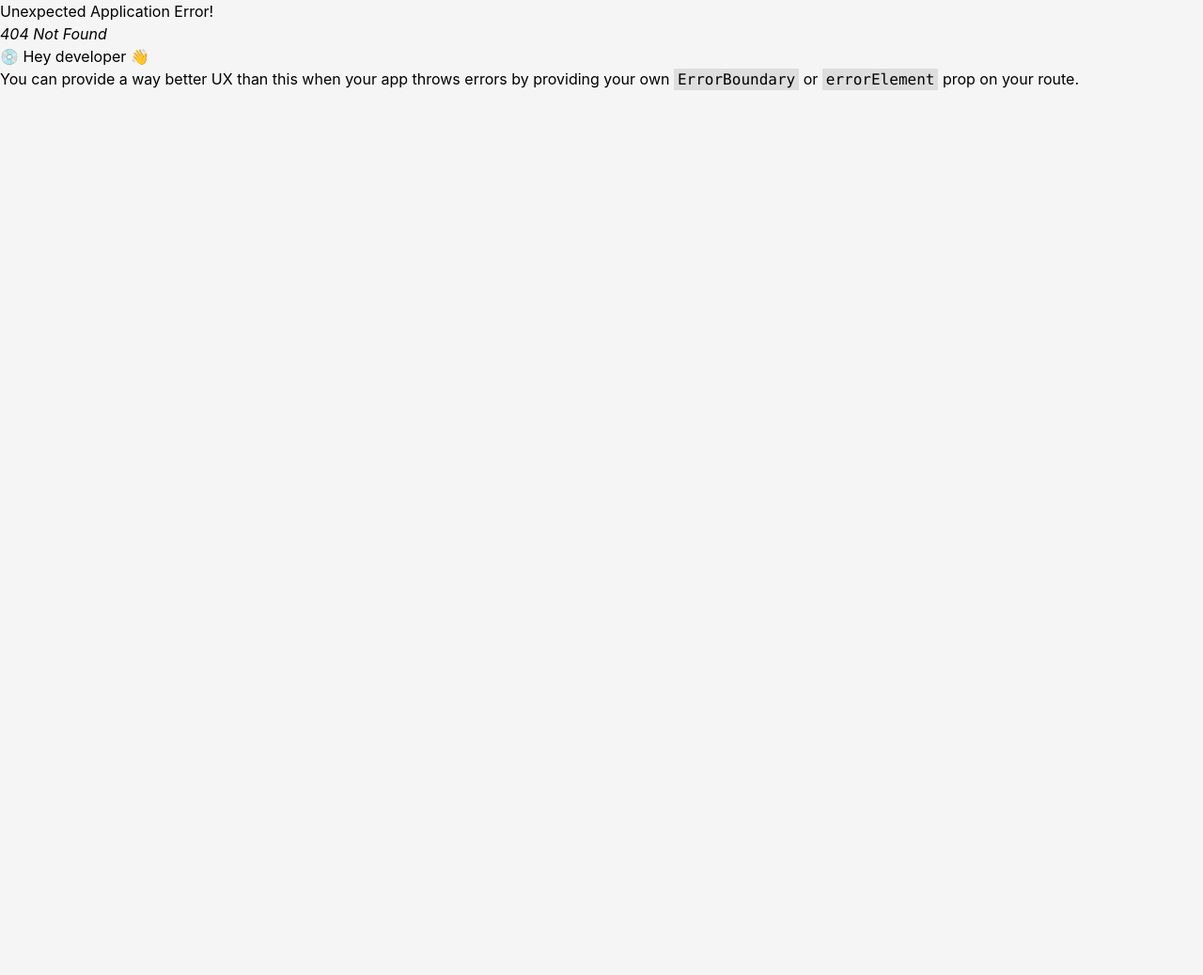
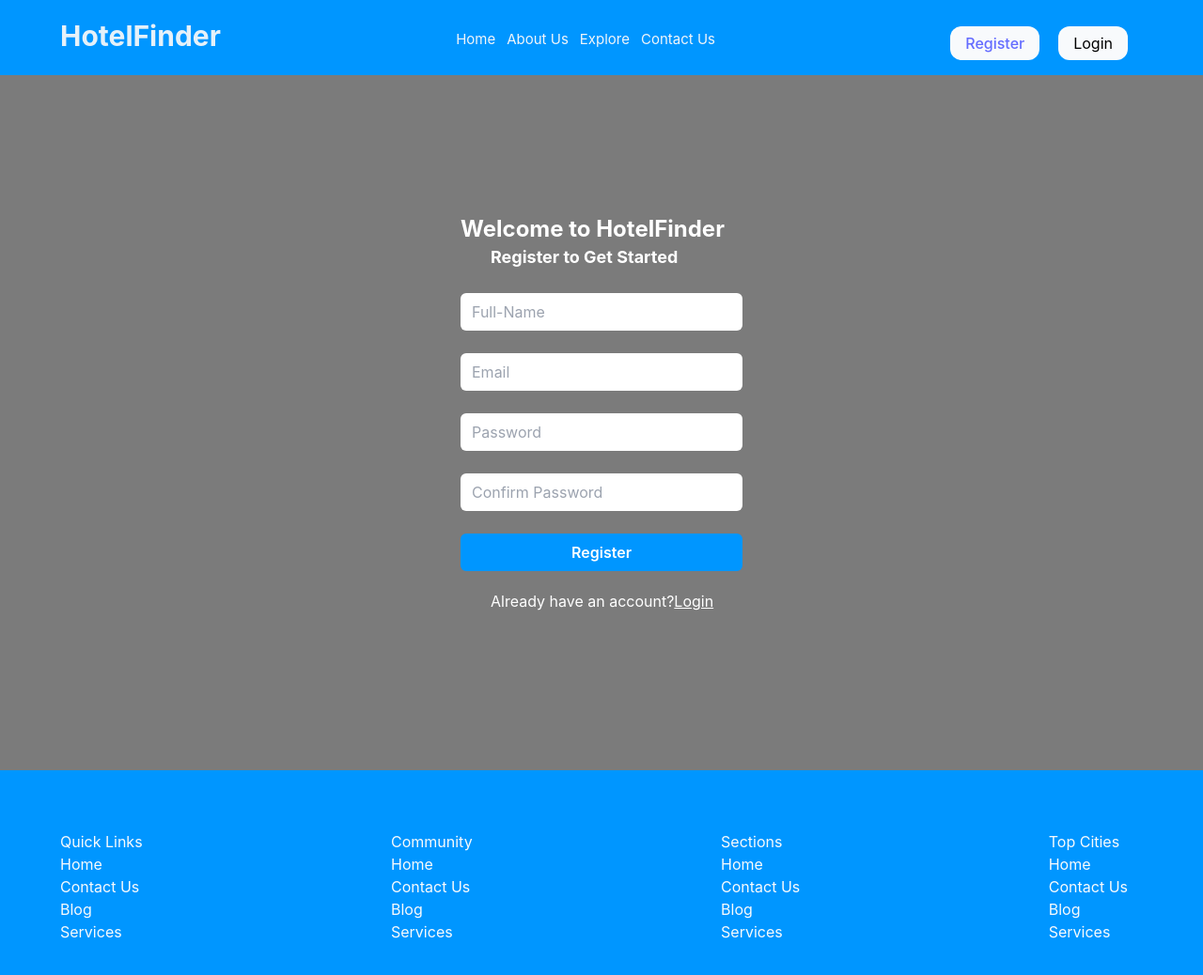
Before and after one commit to babatundealiu/HotelFinder-frontEnd, a React (Vite) app: page /register in a window 1280 px wide. Before the commit this address had no page. Shown: the top 1038 px of the page at 94% size. Before the commit the page ends 800 px from the top, so only its background shows below. Built offline with nearby package versions, Linux system fonts and the light colour scheme.

Commit message:
registration image

```diff
--- a/src/components/blocks/Footer.tsx
+++ b/src/components/blocks/Footer.tsx
@@ -2,7 +2,7 @@ import React from 'react'
 
 const Footer:React.FC = () => {
   return (
-    <div className='sm:p-0 sm:text-xs sm:flex-wrap sm:pt-5 sm:h-28 flex flex-row h-56 justify-evenly text-slate-50 bg-[rgb(0,150,255)] p-12'>
+    <div className='sm:p-0 sm:text-xs sm:pt-5 sm:flex-wrap flex flex-row h-56 justify-between text-slate-50 bg-[rgb(0,150,255)] p-16 pr-20'>
         {/* <h1 className='mr-10'>HotelFinder</h1> */}
 
         <div className='flex flex-col'>
--- a/src/components/blocks/Header.tsx
+++ b/src/components/blocks/Header.tsx
@@ -16,7 +16,7 @@ const Header = () => {
           <span className='ml-3 sm:ml-2'>Contact Us</span>
         </div>
         <div className='flex flex-row gap-5 mr-20 sm:gap-0 sm:flex-col sm:mr-0 sm:hidden md:hidden '>
-          <Link to={"/register"}>
+          <Link to="/register">
           <button className=' flex justify-center items-center p-4 mt-7 bg-slate-50 h-9 rounded-xl sm:p-1 sm:font-normal sm:text-xs sm:h-3 '>Register</button>
 
           </Link>
--- a/src/components/blocks/Hero.tsx
+++ b/src/components/blocks/Hero.tsx
@@ -17,7 +17,7 @@ const Hero = () => {
       </div>
       </div>
 
-    <div className='flex lg:mt-20 flex-row justify-center mt-[200px] sm:mt-[113px] md:mt-[30px] xl:mt-[10px]'>
+    <div className='flex lg:mt-20 flex-row justify-center mt-[200px] sm:mt-[128px] md:mt-[30px] xl:mt-[10px]'>
       <div className='flex justify-center gap-0 shadow-2xl sm:gap-1 lg:gap-0 md:gap-2 bg-white w-[89%] h-[130px] sm:h-[50px] sm:border sm:w-[314px] md:w-[95%] md:h-[110px] md: rounded-md border-2 border-blue-500 lg:w-[90%] sm:mt-2 xl:mt-28 mt-[70px]'>
         <div className='flex flex-col align-middle'>
           <h2 className='text-[#0096FF] mt-10 ml-16 sm:mt-2 sm:font-semibold  sm:text-xs md:mt-2 md:ml-7 lg:ml-14 sm:ml-1'>Check-In</h2>
@@ -50,7 +50,7 @@ const Hero = () => {
         {/* <input type="text" placeholder='' className='flex shadow-sm border-black h-[50px] w-[160px] md:mt-0 md:ml-4 border border-b-2  bg-gray-50 rounded-md ml-16 sm:h-5 sm:w-12 sm:mt-0 sm:ml-1 lg:w-[150px] lg:h-[40px] lg:ml-5' /> */}
         </div>
         <div className="">
-        <button className='flex items-center p-4 h-12 rounded-xl sm:ml-0 bg-[#0096FF] md mt-16 ml-24 text-xl font-semibold text-white sm:px-1 sm:h-2 sm:mt-3 sm:text-xs sm:mr-0 md:mt-7  md:ml-1 lg:ml-5 lg:mt-[57px] '>Check Availability</button>
+        <button className='flex items-center p-4 h-12 rounded-xl sm:ml-0 bg-[#0096FF] md mt-16 ml-24 text-xl font-semibold text-white sm:px-1 sm:h-2 sm:mt-3 sm:text-xs sm:mr-0 md:mt-7 md:ml-1 lg:ml-5 lg:mt-[57px] '>Check Availability</button>
 
         </div>
 
--- a/src/layouts/WebLayout.tsx
+++ b/src/layouts/WebLayout.tsx
@@ -11,7 +11,7 @@ const WebLayout:React.FC = () => {
   return (
     <div>
         <Header />
-        <Hero />
+        {/* <Hero /> */}
         <Outlet />
         <Footer />
 
--- a/src/pages/HomePage.tsx
+++ b/src/pages/HomePage.tsx
@@ -2,10 +2,12 @@ import React from 'react'
 import Redefines from '../components/blocks/Redefines'
 import Sections from '../components/blocks/Sections'
 import TopHotels from '../components/blocks/TopHotels'
+import Hero from '../components/blocks/Hero'
 
 const HomePage:React.FC = () => {
   return (
     <div>
+        <Hero />
         <Redefines />
         <Sections />
         <TopHotels />
--- a/src/pages/Register.tsx
+++ b/src/pages/Register.tsx
@@ -1,11 +1,11 @@
 import React from "react";
-import hero from "../assets/islandHotel.jpeg";
+// import hero from "../assets/islandHotel.jpeg";
 
 const Register: React.FC = () => {
   return (
     <div
       className=" w-[100%] flex justify-center items-center h-[100vh] bg-cover mt-5 relative sm:mt-0"
-      style={{ backgroundImage: `url(${hero})` }}
+      // style={{ backgroundImage: `url(${hero})` }}
     >
       <div className="w-full h-full flex  justify-center items-center backdrop-brightness-50">
         <form>
@@ -53,6 +53,5 @@ const Register: React.FC = () => {
       </div>
     </div>
   );
-};
-
+}
 export default Register;
--- /dev/null
+++ b/src/pages/specificSection.tsx
@@ -0,0 +1,9 @@
+import React from 'react'
+
+const specificSection = () => {
+  return (
+    <div>specificSection</div>
+  )
+}
+
+export default specificSection
```
Also changed, not shown: src/routes/AllRoutes.tsx (+8 -7 lines).
